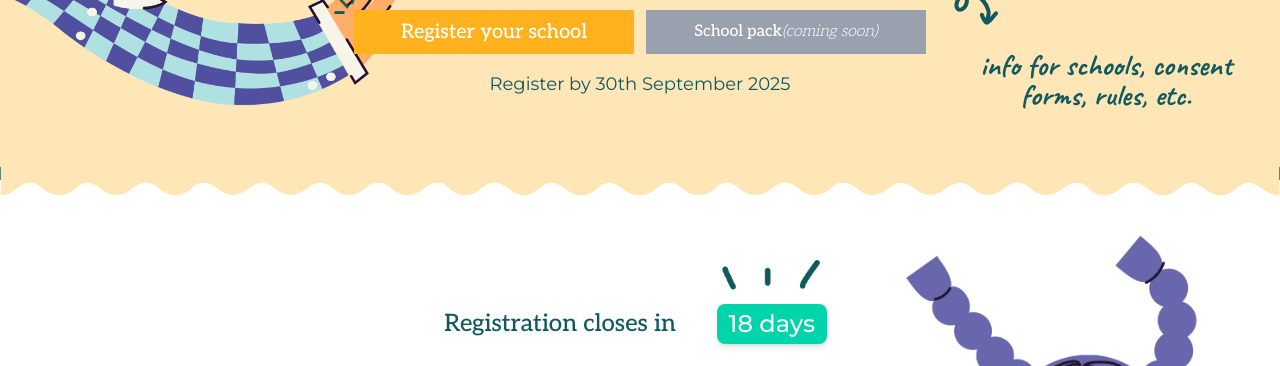
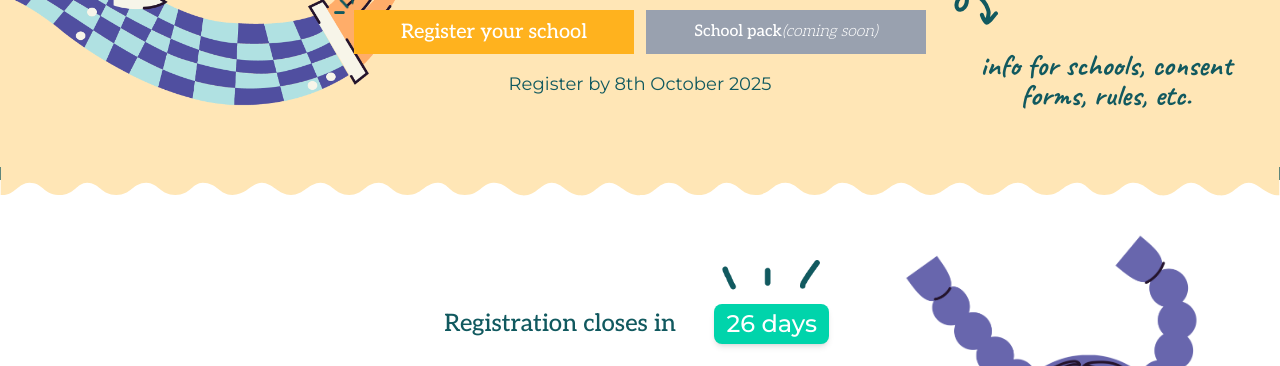
Before and after one commit to hsk-2004/Hlty.care_LandingPage, a Next.js app: page /quiz in a window 1280 px wide. Shown: the part 586-952 px from the top of the page. Built offline with nearby package versions, Linux system fonts and the light colour scheme.

Commit message:
Date Extended to 8th october

```diff
--- a/src/components/Quiz/QuizHero.tsx
+++ b/src/components/Quiz/QuizHero.tsx
@@ -159,7 +159,7 @@ export default function QuizHero() {
             <p
               className={`text-primary mt-4 text-sm sm:text-base md:text-lg leading-relaxed mb-6 sm:mb-8 max-w-3xl mx-auto ${montserrat.className}`}
             >
-              Register by 30th September 2025
+              Register by 8th October 2025
             </p>
           </div>
 
--- a/src/components/Quiz/RegistrationCountdown.tsx
+++ b/src/components/Quiz/RegistrationCountdown.tsx
@@ -13,7 +13,7 @@ export default function RegistrationCountdown() {
   const [daysLeft, setDaysLeft] = useState(0);
 
   useEffect(() => {
-    const targetDate = new Date('September 30, 2025 23:59:59').getTime();
+    const targetDate = new Date('October 8, 2025 23:59:59').getTime();
 
     const timer = setInterval(() => {
       const now = new Date().getTime();
```
